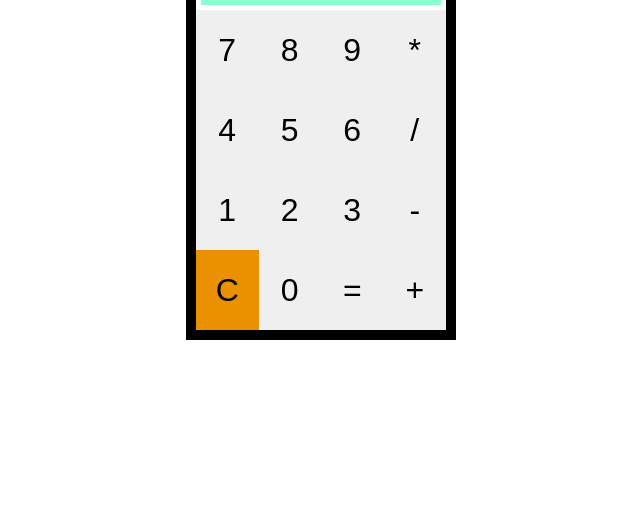
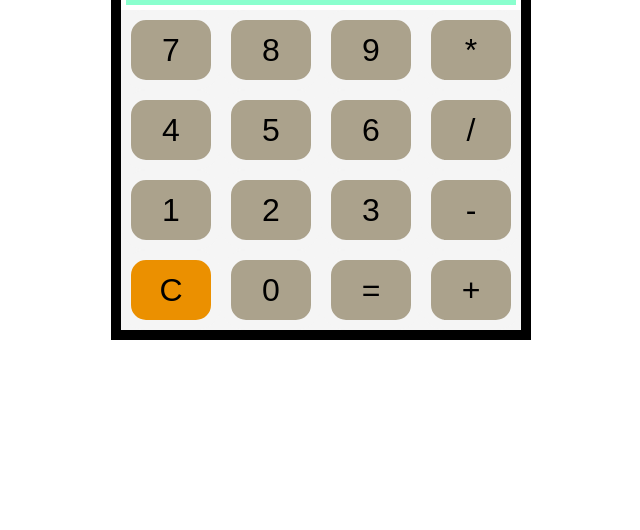
Before and after one commit to EdenOvrutskiy/calculator, a plain HTML site: page index.html in a window 1280 px wide. Shown: the part 270-800 px from the top of the page, without its empty margins (319-959 px from the left). Drawn offline with Linux system fonts and the light colour scheme.

Commit message:
css styling

```diff
--- a/script.js
+++ b/script.js
@@ -4,35 +4,37 @@ const buttons = document.querySelectorAll('button');
 //TODO:
 
 //stylize
-//can I remove the row div elements?
+//confine display to it's container
+
+//division by 0 error escapes the boundaries
 
 //flexible display might not be bad :
 //  https://michalosman.github.io/calculator/
 //  limit size of result somehow?
 //  limit calculator display size?
 
-//make buttons bigger
-//align buttons
+//can I remove the .row div elements and use something like
+//"flex-wrap" ?
 
-// make calculator maintain it's shape
-// instead of stretching around
-// looking for a vertical rectangle here
 
-//do I hard-code a pixel size?
 
+//animated buttons on-hover
+//clicked buttons do a movement
+
+//gentle sound on-click
+//  accidental clicks on '=' give a different sound
 
 //javascript
 //use typeOf in isDigit() ?
+
+//chain computations without having to press '=' over
+//and over..
 
 //could organize the program based on the input type,
 //instead of the various states.
 //  this could help with negating '=' effects
 
-//pressing a number and then '=' should just let the
-//number be? ...
-
-//it could re-do the last action, like some calculators
-//do..
+//re-do the last action, when pressing '='?
 
 //some extra info at the top of the number - about
 //what's being computed..
@@ -61,6 +63,8 @@ const buttons = document.querySelectorAll('button');
 //and then a function could be run to check the state
 //depending of the object's contents
 
+//interface that tells you your calculation history
+
 
 //////////////
 
@@ -79,7 +83,7 @@ let state = 'start';
 function processInput(pointerEvent) {
     const input = pointerEvent.currentTarget.textContent;
     if (state != 'number-operation-number' && input == '=') {
-        ;//do nothing when the user accidentally pressed '='.
+        ;//do nothing when the user accidentally presses '='.
     }
     else if (state == 'start') {
         if (isDigit(input)) { //
--- a/style.css
+++ b/style.css
@@ -18,7 +18,7 @@ body {
 }
 
 .container {
-    width: 250px;
+    width: 400px;
     height: 400px;
     /*border: solid black 1px;*/
 }
@@ -47,12 +47,16 @@ body {
     justify-content: space-around;
     align-items: space-around;
     height: 25%;
+    background-color: rgb(245, 245, 245);
+
 }
 
 button {
     margin: 0;
-    padding: 0;
-    border: none;
+    padding: 10px;
+    border: 10px solid rgb(245, 245, 245);
+    border-radius: 25px;
+    background-color: rgb(171, 162, 140);
     /*border: 1px solid black;*/
     height: 100%;
     flex: 1 1 0;
```
